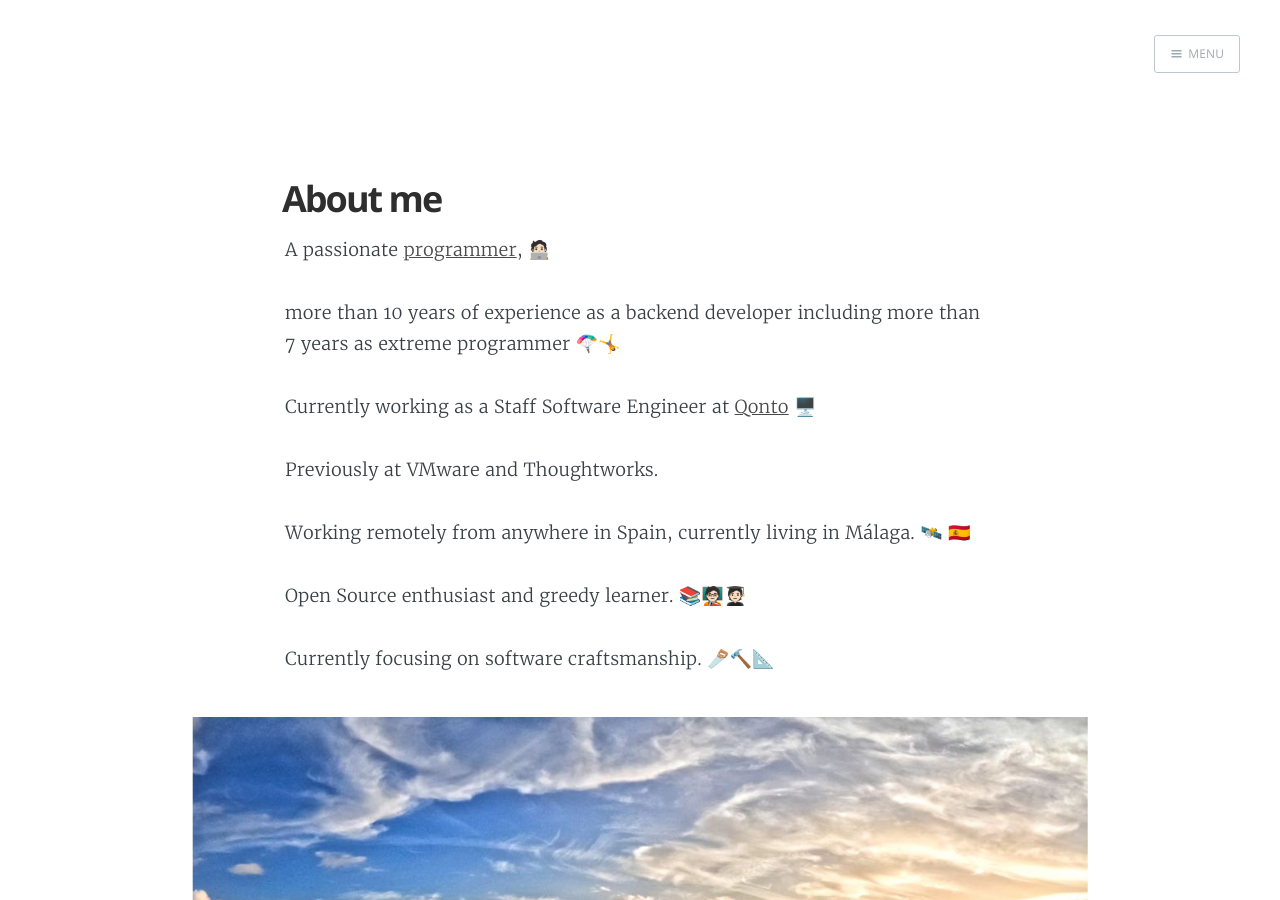
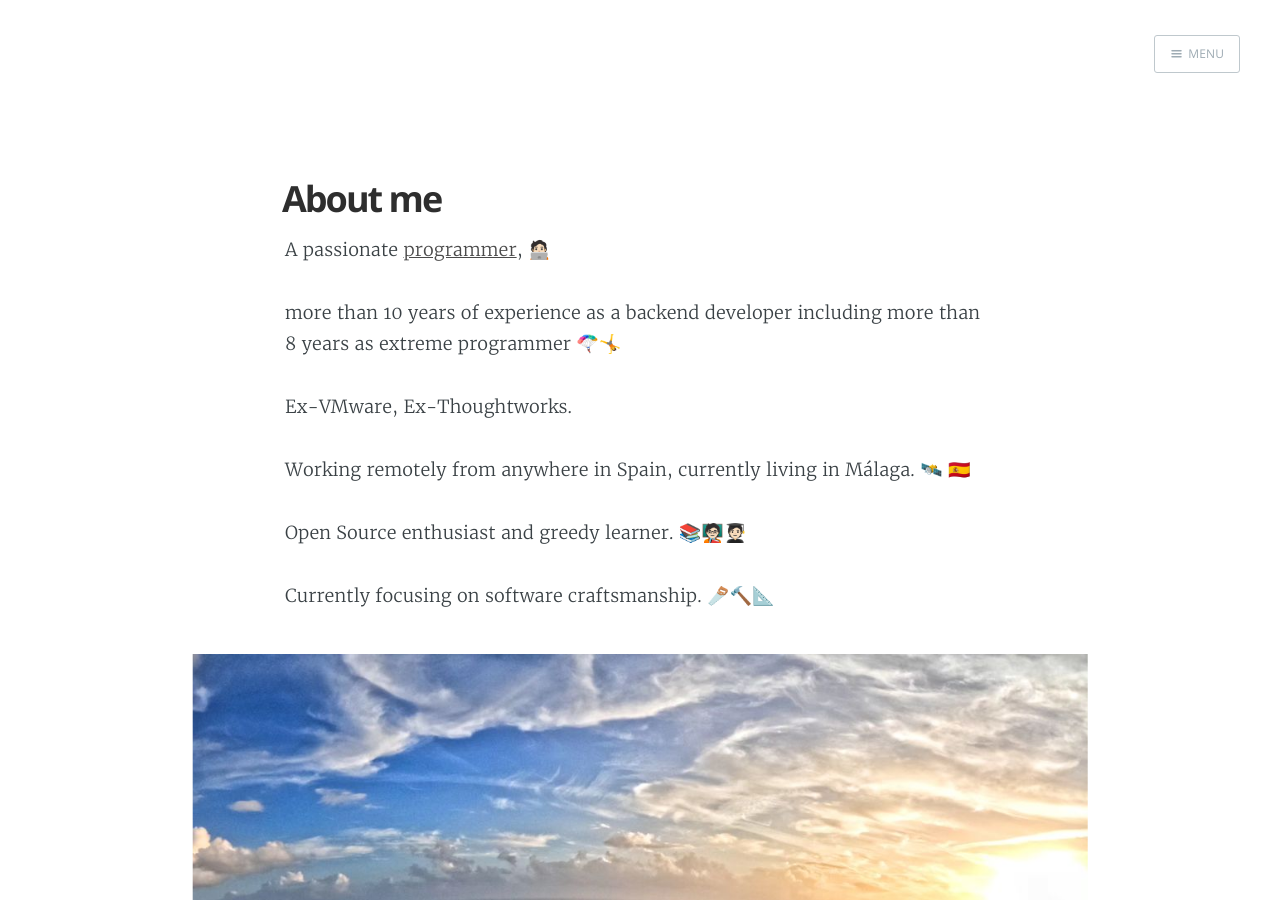
Before and after one commit to dlion/domenicoluciani, a Jekyll site: the page built from about.md, in a window 1280 px wide and 900 px high. Built offline with Jekyll 4.4.1, drawn with Linux system fonts in a browser that asks for light colours; some web fonts are replaced; comment, search, counter and statistics services are not loaded.

Commit message:
Update about

```diff
--- a/about.md
+++ b/about.md
@@ -6,11 +6,9 @@ title: About me
 
 A passionate [programmer](/category/programming), 🧑🏻‍💻
 
-more than 10 years of experience as a backend developer including more than 7 years as extreme programmer 🪂🤸
+more than 10 years of experience as a backend developer including more than 8 years as extreme programmer 🪂🤸
 
-Currently working as a Staff Software Engineer at [Qonto](https://qonto.com/) 🖥️
-
-Previously at VMware and Thoughtworks.
+Ex-VMware, Ex-Thoughtworks.
 
 Working remotely from anywhere in Spain, currently living in Málaga. 🛰️ 🇪🇸
 
```
